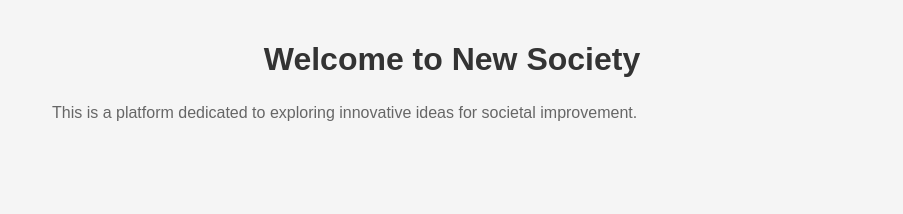
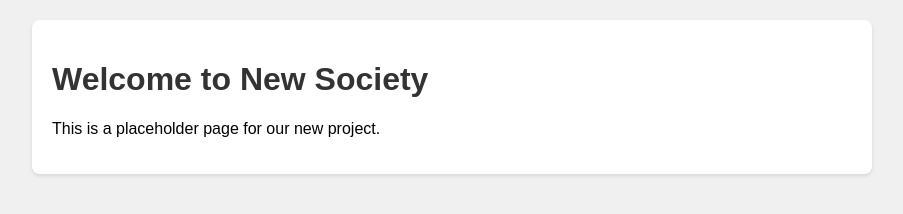
Before and after one commit to Shippyan/new-society-test, a plain HTML site: page index.html in a window 1280 px wide. Shown: the whole page, without its empty margins (188-1091 px from the left). Drawn offline with Linux system fonts and the light colour scheme.

Commit message:
Initial HTML page commit

```diff
--- a/index.html
+++ b/index.html
@@ -2,28 +2,31 @@
 <html lang="en">
 <head>
     <meta charset="UTF-8">
-    <meta name="viewport" content="width=device-width, initial-scale=1.0">
     <title>New Society</title>
     <style>
         body {
             font-family: Arial, sans-serif;
+            margin: 0;
+            padding: 20px;
+            background-color: #f0f0f0;
+        }
+        .container {
             max-width: 800px;
             margin: 0 auto;
+            background-color: white;
             padding: 20px;
-            background: #f5f5f5;
+            border-radius: 8px;
+            box-shadow: 0 2px 4px rgba(0,0,0,0.1);
         }
         h1 {
             color: #333;
-            text-align: center;
-        }
-        p {
-            line-height: 1.6;
-            color: #666;
         }
     </style>
 </head>
 <body>
-    <h1>Welcome to New Society</h1>
-    <p>This is a platform dedicated to exploring innovative ideas for societal improvement.</p>
+    <div class="container">
+        <h1>Welcome to New Society</h1>
+        <p>This is a placeholder page for our new project.</p>
+    </div>
 </body>
 </html>
```
